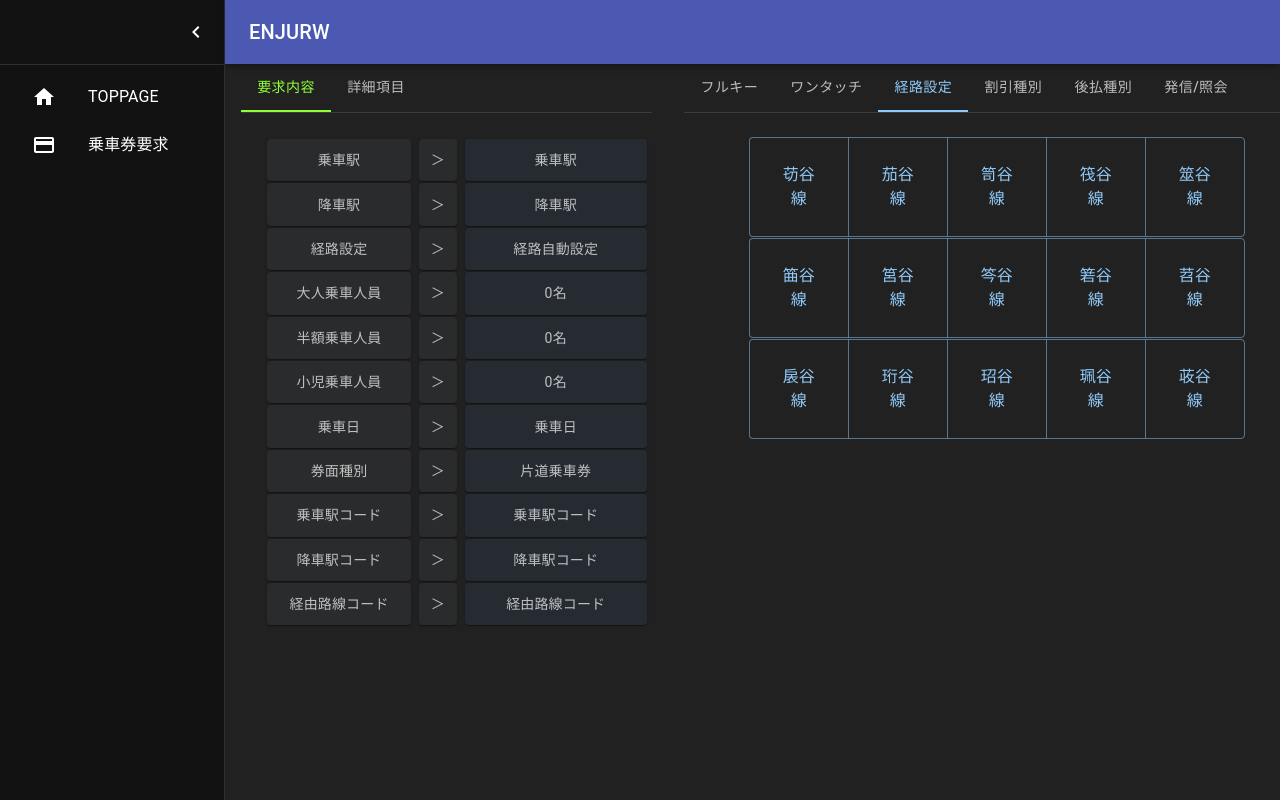
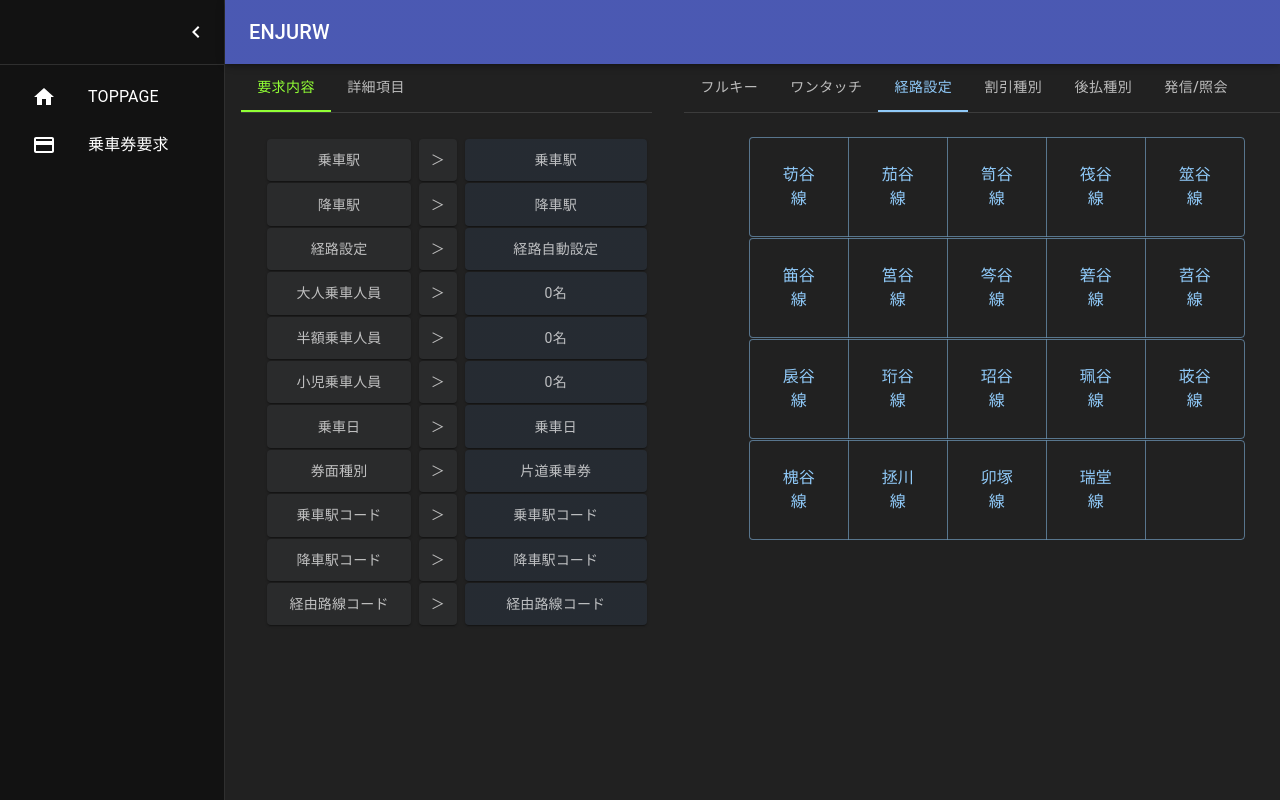
Before and after one commit to lafleurblanche/enjurw-ticket-request, a React (Create React App) app in the folder enjurw-ticket-request/: page /enjurw/request/ticket in a window 1280 px wide. Both pictures are taken after a click on the tab "経路設定". Built offline with nearby package versions, Linux system fonts and the light colour scheme.

Commit message:
20230626 feat: 路線名リスト04

```diff
--- /dev/null
+++ b/enjurw-ticket-request/src/features/RouteSelect/RailwayList/EnjuRWRailwayList04.ts
@@ -0,0 +1,34 @@
+const EnjuRWRailwayList04 = [
+  {
+    id: 1,
+    routeId: 'RW16',
+    routeName1: '槐谷',
+    routeName2: '線'
+  },
+  {
+    id: 2,
+    routeCode: 'RW17',
+    routeName1: '拯川',
+    routeName2: '線'
+  },
+  {
+    id: 3,
+    routeCode: 'RW18',
+    routeName1: '卯塚',
+    routeName2: '線'
+  },
+  {
+    id: 4,
+    routeCode: 'RW19',
+    routeName1: '瑞堂',
+    routeName2: '線'
+  },
+  {
+    id: 5,
+    routeCode: 'RW20',
+    routeName1: '',
+    routeName2: ''
+  },
+];
+
+export default EnjuRWRailwayList04;
--- a/enjurw-ticket-request/src/features/RouteSelect/RailwayList/index.ts
+++ b/enjurw-ticket-request/src/features/RouteSelect/RailwayList/index.ts
@@ -1,3 +1,4 @@
 export { default as EnjuRWRailwayList01 } from './EnjuRWRailwayList01';
 export { default as EnjuRWRailwayList02 } from './EnjuRWRailwayList02';
 export { default as EnjuRWRailwayList03 } from './EnjuRWRailwayList03';
+export { default as EnjuRWRailwayList04 } from './EnjuRWRailwayList04';
--- a/enjurw-ticket-request/src/features/RouteSelect/RailwaySelect/EnjuRWRailwaySelect.tsx
+++ b/enjurw-ticket-request/src/features/RouteSelect/RailwaySelect/EnjuRWRailwaySelect.tsx
@@ -8,7 +8,8 @@ import Typography from "@mui/material/Typography"
 import {
   EnjuRWRailwayList01,
   EnjuRWRailwayList02,
-  EnjuRWRailwayList03
+  EnjuRWRailwayList03,
+  EnjuRWRailwayList04
 } from "features/RouteSelect/RailwayList"
 
 /* recoil */
@@ -151,6 +152,45 @@ export const EnjuRWRailwaySelect = () => {
       )}
     </ButtonGroup>
    </Box>
+   <Box
+      sx={{
+        display: 'flex',
+        flexDirection: 'column',
+        alignItems: 'center',
+        '& > *': {
+          m: 0.05,
+        },
+      }}
+    >
+      <ButtonGroup
+        variant="outlined"
+        aria-label="outlined large button group"
+        size="large"
+      >
+        {EnjuRWRailwayList04.map(p => (
+          <Button
+            key={p.id}
+            sx={{
+              height: '100px',
+              width: '100px'
+            }}
+            onClick={() => handleOnClick(p.routeName1, p.routeName2)}
+          >
+            <Typography
+              color="inherit"
+              noWrap
+              sx={{
+                flexGrow: 1,
+                fontSize: 16
+              }}
+            >
+              {p.routeName1}<br/>{p.routeName2}
+            </Typography>
+          </Button>
+        )
+      )}
+    </ButtonGroup>
+   </Box>
    </>
   )
 }
```
